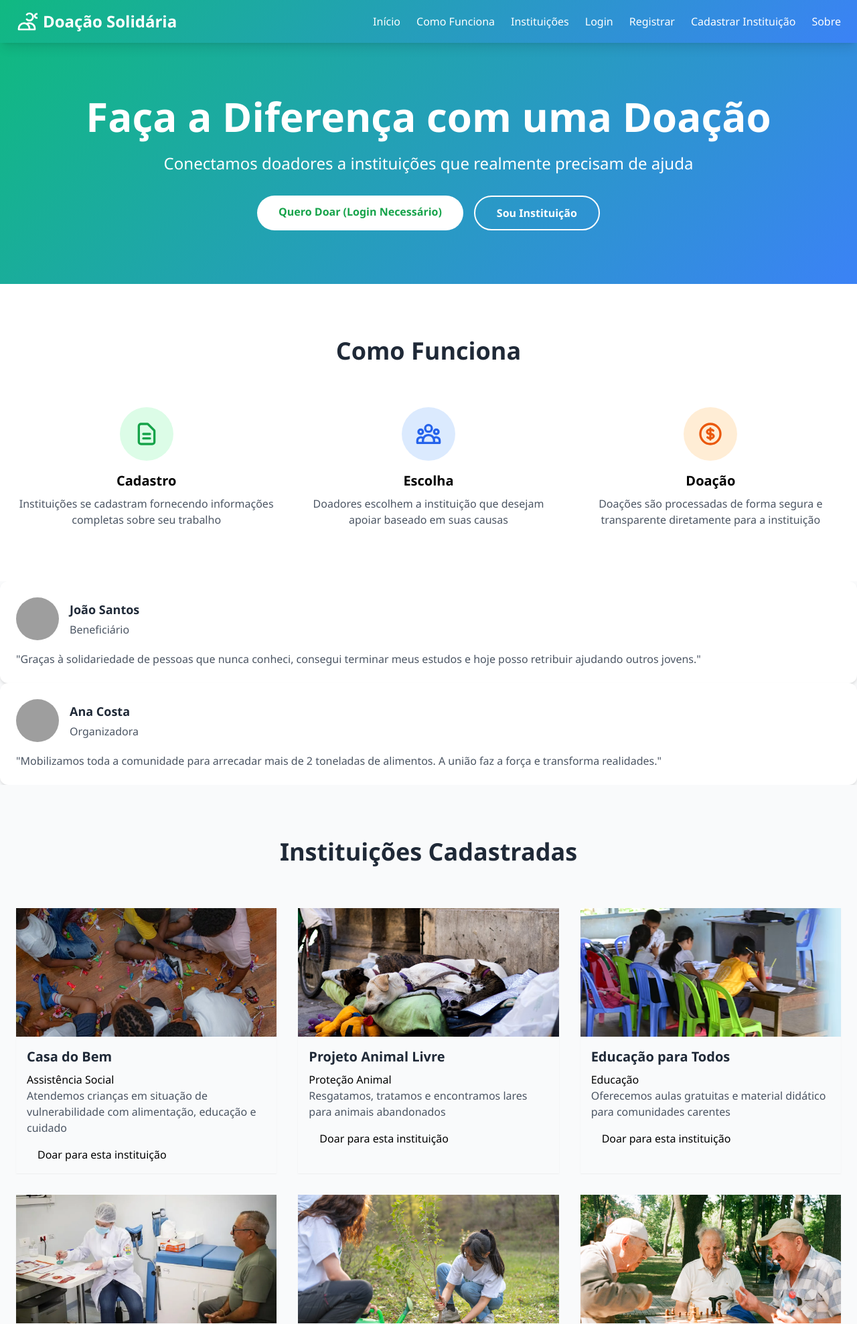
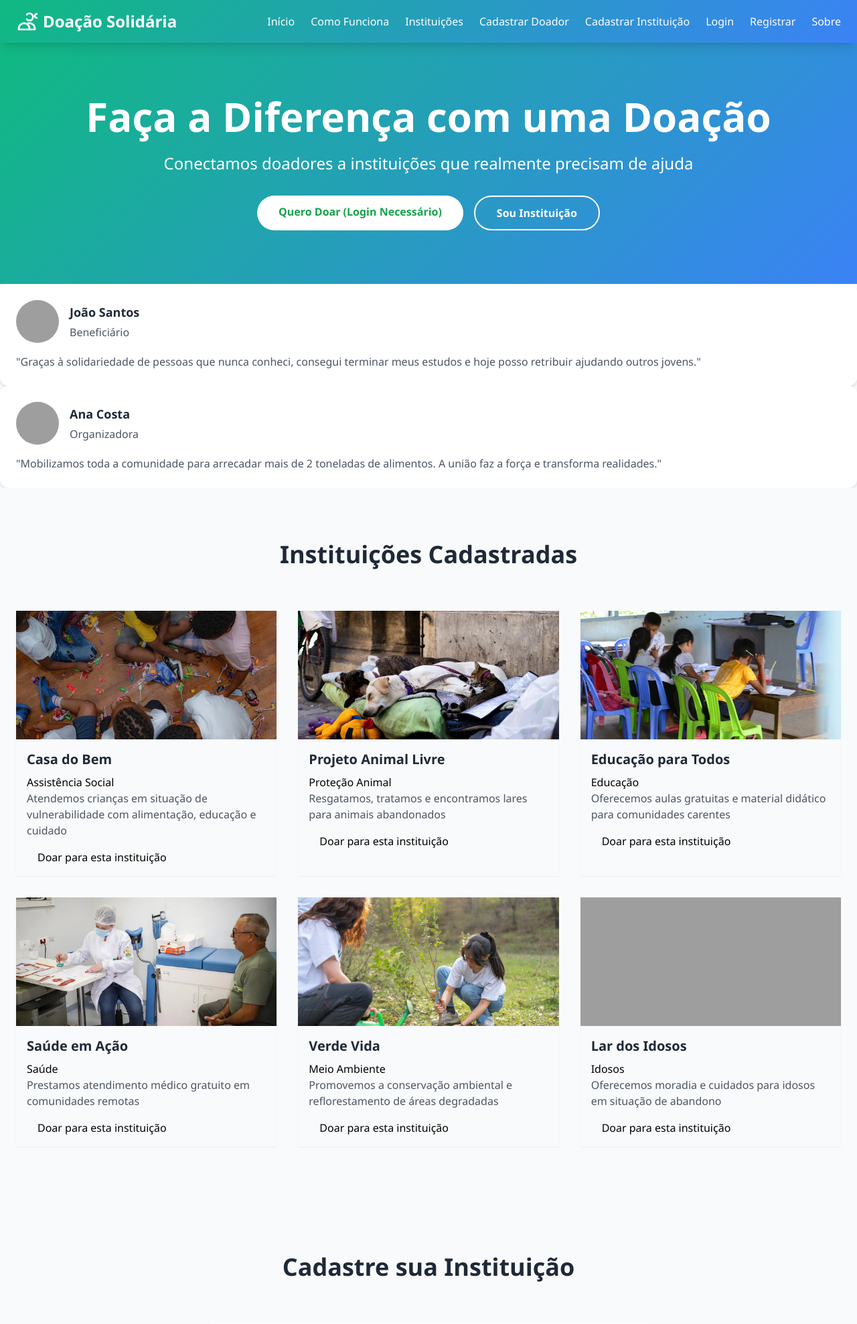
Before and after one commit to anacarolinetrajano/SolidariedadeEmA-o, a Django app: page / in a window 1280 px wide. Shown: the top 1977 px of the page at 67% size. Run offline with Django 4.2, Linux system fonts and the light colour scheme; some libraries are stand-ins or nearby versions; grey boxes are pictures that could not be loaded.

Commit message:
Arrumamos os deletes e lists e tiramos A no trabalhooooooo

```diff
--- a/paginasweb/templates/paginasweb/index.html
+++ b/paginasweb/templates/paginasweb/index.html
@@ -28,9 +28,17 @@
                     <a href="#instituicoes" class="hover:text-gray-200 transition-colors">Instituições</a>
 
                     {# --- START MODIFICATION --- #}
+                    {# Links que devem estar sempre visíveis #}
+                    <a href="{% url 'cadastrar-doador' %}" class="hover:text-gray-200 transition-colors">Cadastrar Doador</a>
+                    <a href="{% url 'cadastrar-instituicao' %}" class="hover:text-gray-200 transition-colors">Cadastrar Instituição</a>
+
                     {% if user.is_authenticated %}
                         <a href="{% url 'cadastrar-doacao' %}" class="hover:text-gray-200 transition-colors">Fazer Doação</a>
                         <a href="{% url 'minhas-doacoes' %}" class="hover:text-gray-200 transition-colors">Minhas Doações</a>
+                        <a href="{% url 'doadorList' %}" class="hover:text-gray-200 transition-colors">Meus Doadores</a>
+                        <a href="{% url 'instituicaoList' %}" class="hover:text-gray-200 transition-colors">Minhas Instituições</a>
+                        <a href="{% url 'historias-inspiradorasList' %}" class="hover:text-gray-200 transition-colors">Minhas Histórias</a>
+                        <a href="{% url 'statusList' %}" class="hover:text-gray-200 transition-colors">Meus Status</a>
                         <a href="{% url 'sair' %}" class="hover:text-gray-200 transition-colors">Sair ({{ user.username }})</a>
                     {% else %}
                         <a href="{% url 'login' %}" class="hover:text-gray-200 transition-colors">Login</a>
@@ -38,7 +46,7 @@
                     {% endif %}
                     {# --- END MODIFICATION --- #}
 
-                    <a href="#cadastrar" class="hover:text-gray-200 transition-colors">Cadastrar Instituição</a> {# This is for institutions to register #}
+                    {# Removido o link #cadastrar daqui, pois já temos o link direto para cadastrar-instituicao #}
                     <a href="{% url 'sobre' %}" class="hover:text-gray-200 transition-colors">Sobre</a>
                 </div>
             </div>
@@ -62,45 +70,10 @@
                     </a>
                 {% endif %}
                 {# --- END MODIFICATION --- #}
-                <a href="#cadastrar" class="border-2 border-white text-white px-8 py-3 rounded-full font-semibold hover:bg-white hover:text-green-600 transition-colors">
+                {# Este botão "Sou Instituição" pode ser mantido ou alterado para o link direto de cadastro de instituição #}
+                <a href="{% url 'cadastrar-instituicao' %}" class="border-2 border-white text-white px-8 py-3 rounded-full font-semibold hover:bg-white hover:text-green-600 transition-colors">
                     Sou Instituição
                 </a>
-            </div>
-        </div>
-    </section>
-
-    <!-- How it Works -->
-    <section id="como-funciona" class="py-20 bg-white">
-        <div class="container mx-auto px-6">
-            <h2 class="text-3xl md:text-4xl font-bold text-center text-gray-800 mb-16">Como Funciona</h2>
-            <div class="grid md:grid-cols-3 gap-8">
-                <div class="text-center">
-                    <div class="w-20 h-20 bg-green-100 rounded-full flex items-center justify-center mx-auto mb-4">
-                        <svg class="w-10 h-10 text-green-600" fill="none" stroke="currentColor" viewBox="0 0 24 24">
-                            <path stroke-linecap="round" stroke-linejoin="round" stroke-width="2" d="M9 12h6m-6 4h6m2 5H7a2 2 0 01-2-2V5a2 2 0 012-2h5.586a1 1 0 01.707.293l5.414 5.414a1 1 0 01.293.707V19a2 2 0 01-2 2z"></path>
-                        </svg>
-                    </div>
-                    <h3 class="text-xl font-semibold mb-2">Cadastro</h3>
-                    <p class="text-gray-600">Instituições se cadastram fornecendo informações completas sobre seu trabalho</p>
-                </div>
-                <div class="text-center">
-                    <div class="w-20 h-20 bg-blue-100 rounded-full flex items-center justify-center mx-auto mb-4">
-                        <svg class="w-10 h-10 text-blue-600" fill="none" stroke="currentColor" viewBox="0 0 24 24">
-                            <path stroke-linecap="round" stroke-linejoin="round" stroke-width="2" d="M17 20h5v-2a3 3 0 00-5.356-1.857M17 20H7m10 0v-2c0-.656-.126-1.283-.356-1.857M7 20H2v-2a3 3 0 015.356-1.857M7 20v-2c0-.656.126-1.283.356-1.857m0 0a5.002 5.002 0 019.288 0M15 7a3 3 0 11-6 0 3 3 0 016 0zm6 3a2 2 0 11-4 0 2 2 0 014 0zM7 10a2 2 0 11-4 0 2 2 0 014 0z"></path>
-                        </svg>
-                    </div>
-                    <h3 class="text-xl font-semibold mb-2">Escolha</h3>
-                    <p class="text-gray-600">Doadores escolhem a instituição que desejam apoiar baseado em suas causas</p>
-                </div>
-                <div class="text-center">
-                    <div class="w-20 h-20 bg-orange-100 rounded-full flex items-center justify-center mx-auto mb-4">
-                        <svg class="w-10 h-10 text-orange-600" fill="none" stroke="currentColor" viewBox="0 0 24 24">
-                            <path stroke-linecap="round" stroke-linejoin="round" stroke-width="2" d="M12 8c-1.657 0-3 .895-3 2s1.343 2 3 2 3 .895 3 2-1.343 2-3 2m0-8c1.11 0 2.08.402 2.599 1M12 8V7m0 1v8m0 0v1m0-1c-1.11 0-2.08-.402-2.599-1M21 12a9 9 0 11-18 0 9 9 0 0118 0z"></path>
-                        </svg>
-                    </div>
-                    <h3 class="text-xl font-semibold mb-2">Doação</h3>
-                    <p class="text-gray-600">Doações são processadas de forma segura e transparente diretamente para a instituição</p>
-                </div>
             </div>
         </div>
     </section>
@@ -147,6 +120,8 @@
 
 
     <!-- Register Institution -->
+    {# Esta seção pode ser removida se você preferir usar apenas o link no cabeçalho #}
+    {# Ou pode ser mantida como uma seção de formulário direto na página #}
     <section id="cadastrar" class="py-20 bg-gray-50">
         <div class="container mx-auto px-6">
             <h2 class="text-3xl md:text-4xl font-bold text-center text-gray-800 mb-16">Cadastre sua Instituição</h2>
@@ -213,15 +188,22 @@
                     <h4 class="font-semibold mb-4">Ações</h4>
                     <ul class="space-y-2">
                         {# --- START MODIFICATION --- #}
+                        {# Links que devem estar sempre visíveis #}
+                        <li><a href="{% url 'cadastrar-doador' %}" class="text-gray-400 hover:text-white">Cadastrar Doador</a></li>
+                        <li><a href="{% url 'cadastrar-instituicao' %}" class="text-gray-400 hover:text-white">Cadastrar Instituição</a></li>
+
                         {% if user.is_authenticated %}
                             <li><a href="{% url 'cadastrar-doacao' %}" class="text-gray-400 hover:text-white">Fazer Doação</a></li>
                             <li><a href="{% url 'minhas-doacoes' %}" class="text-gray-400 hover:text-white">Minhas Doações</a></li>
+                            <li><a href="{% url 'doadorList' %}" class="text-gray-400 hover:text-white">Meus Doadores</a></li>
+                            <li><a href="{% url 'instituicaoList' %}" class="text-gray-400 hover:text-white">Minhas Instituições</a></li>
+                            <li><a href="{% url 'historias-inspiradorasList' %}" class="text-gray-400 hover:text-white">Minhas Histórias</a></li>
+                            <li><a href="{% url 'statusList' %}" class="text-gray-400 hover:text-white">Meus Status</a></li>
                         {% else %}
-                            <li><a href="{% url 'login' %}" class="text-gray-400 hover:text-white">Fazer Doação (Login)</a></li>
+                            <li><a href="{% url 'login' %}" class="text-gray-400 hover:text-white">Login</a></li>
                             <li><a href="{% url 'registrar' %}" class="text-gray-400 hover:text-white">Registrar</a></li>
                         {% endif %}
                         {# --- END MODIFICATION --- #}
-                        <li><a href="#cadastrar" class="text-gray-400 hover:text-white">Cadastrar Instituição</a></li>
                     </ul>
                 </div>
                 <div>
@@ -300,7 +282,7 @@
               name: "Lar dos Idosos",
               cause: "Idosos",
               description: "Oferecemos moradia e cuidados para idosos em situação de abandono",
-              image: "{% static 'img/idoso.jpg' %}", // Placeholder for missing image
+              image: "{% static 'img/idoso.jpg'}", // Placeholder for missing image
               alt: "Idosos participando de atividades recreativas em centro de convivência com jardim bem cuidado"
           }
       ];
--- a/paginasweb/views.py
+++ b/paginasweb/views.py
@@ -101,9 +101,9 @@ class DoadorUpdate(SuccessMessageMixin, LoginRequiredMixin, UpdateView):
     extra_context = {'titulo' : "Editar Doador", "botao" : "Salvar Alterações"}
     success_message = "Doador atualizado com sucesso!"
 
-    def get_queryset(self):
+    def get_object(self):
         # Only allow editing of records owned by the current user
-        return super().get_queryset().filter(usuario=self.request.user)
+        return Doador.objects.get(usuario=self.request.user,pk=self.kwargs["pk"])
 
 class InstituicaoUpdate(SuccessMessageMixin, LoginRequiredMixin, UpdateView):
     template_name = 'paginasweb/form.html'
@@ -113,9 +113,9 @@ class InstituicaoUpdate(SuccessMessageMixin, LoginRequiredMixin, UpdateView):
     extra_context = {'titulo' : "Editar Instituição", "botao" : "Salvar Alterações"}
     success_message = "Instituição atualizada com sucesso!"
 
-    def get_queryset(self):
+    def get_object(self):
         # Only allow editing of records owned by the current user
-        return super().get_queryset().filter(usuario=self.request.user)
+        return Instituicao.objects.get(usuario=self.request.user,pk=self.kwargs["pk"])
 
 class StatusUpdate(SuccessMessageMixin, LoginRequiredMixin, UpdateView):
     template_name = 'paginasweb/form.html'
@@ -136,10 +136,6 @@ class DoacaoUpdate(SuccessMessageMixin, LoginRequiredMixin, UpdateView):
     extra_context = {'titulo' : "Editar Doação", "botao" : "Salvar Alterações"}
     success_message = "Doação atualizada com sucesso!"
 
-    def get_queryset(self):
-        # Only allow editing of records owned by the current user
-        return super().get_queryset().filter(usuario=self.request.user)
-
 class Historia_InspiradorasUpdate(SuccessMessageMixin, LoginRequiredMixin, UpdateView):
     model = Historia_Inspiradoras
     template_name = 'paginasweb/form.html'
@@ -147,10 +143,6 @@ class Historia_InspiradorasUpdate(SuccessMessageMixin, LoginRequiredMixin, Updat
     success_url = reverse_lazy('historias-inspiradorasList')
     extra_context = {'titulo' : "Editar História Inspiradora", "botao" : "Salvar Alterações"}
     success_message = "História Inspiradora atualizada com sucesso!"
-
-    def get_queryset(self):
-        # Only allow editing of records owned by the current user
-        return super().get_queryset().filter(usuario=self.request.user)
 
 # Views para Exclusão (Delete) - Modified to filter by current user
 class DoadorDelete(SuccessMessageMixin, LoginRequiredMixin, DeleteView):
@@ -160,13 +152,9 @@ class DoadorDelete(SuccessMessageMixin, LoginRequiredMixin, DeleteView):
     extra_context = {'titulo' : "Excluir Doador", "botao" : "Confirmar Exclusão"}
     success_message = "Doador excluído com sucesso!"
 
-    def get_queryset(self):
-        # Only allow deleting of records owned by the current user
-        return super().get_queryset().filter(usuario=self.request.user)
-
-    def form_valid(self, form):
-        messages.success(self.request, self.success_message)
-        return super().form_valid(form)
+    def get_object(self):
+        # Only allow editing of records owned by the current user
+        return Doador.objects.get(usuario=self.request.user,pk=self.kwargs["pk"])
 
 class InstituicaoDelete(SuccessMessageMixin, LoginRequiredMixin, DeleteView):
     template_name = 'paginasweb/form.html'
@@ -175,13 +163,9 @@ class InstituicaoDelete(SuccessMessageMixin, LoginRequiredMixin, DeleteView):
     extra_context = {'titulo' : "Excluir Instituição", "botao" : "Confirmar Exclusão"}
     success_message = "Instituição excluída com sucesso!"
 
-    def get_queryset(self):
-        # Only allow deleting of records owned by the current user
-        return super().get_queryset().filter(usuario=self.request.user)
-
-    def form_valid(self, form):
-        messages.success(self.request, self.success_message)
-        return super().form_valid(form)
+    def get_object(self):
+        # Only allow editing of records owned by the current user
+        return Instituicao.objects.get(usuario=self.request.user,pk=self.kwargs["pk"])
 
 class StatusDelete(SuccessMessageMixin, LoginRequiredMixin, DeleteView):
     template_name = 'paginasweb/form.html'
@@ -190,13 +174,10 @@ class StatusDelete(SuccessMessageMixin, LoginRequiredMixin, DeleteView):
     extra_context = {'titulo' : "Excluir Status", "botao" : "Confirmar Exclusão"}
     success_message = "Status excluído com sucesso!"
 
-    # If Status also has a 'usuario' field, add get_queryset here too:
-    # def get_queryset(self):
-    #     return super().get_queryset().filter(usuario=self.request.user)
+    def get_object(self):
+        # Only allow editing of records owned by the current user
+        return Status.objects.get(usuario=self.request.user,pk=self.kwargs["pk"])
 
-    def form_valid(self, form):
-        messages.success(self.request, self.success_message)
-        return super().form_valid(form)
 
 class DoacaoDelete(SuccessMessageMixin, LoginRequiredMixin, DeleteView):
     template_name = 'paginasweb/form.html'
@@ -205,13 +186,9 @@ class DoacaoDelete(SuccessMessageMixin, LoginRequiredMixin, DeleteView):
     extra_context = {'titulo' : "Excluir Doação", "botao" : "Confirmar Exclusão"}
     success_message = "Doação excluída com sucesso!"
 
-    def get_queryset(self):
-        # Only allow deleting of records owned by the current user
-        return super().get_queryset().filter(usuario=self.request.user)
-
-    def form_valid(self, form):
-        messages.success(self.request, self.success_message)
-        return super().form_valid(form)
+    def get_object(self):
+        # Only allow editing of records owned by the current user
+        return Doacao.objects.get(usuario=self.request.user,pk=self.kwargs["pk"])
 
 class Historia_InspiradorasDelete(SuccessMessageMixin, LoginRequiredMixin, DeleteView):
     model = Historia_Inspiradoras
@@ -220,23 +197,19 @@ class Historia_InspiradorasDelete(SuccessMessageMixin, LoginRequiredMixin, Delet
     extra_context = {'titulo' : "Excluir História Inspiradora", "botao" : "Confirmar Exclusão"}
     success_message = "História Inspiradora excluída com sucesso!"
 
-    def get_queryset(self):
-        # Only allow deleting of records owned by the current user
-        return super().get_queryset().filter(usuario=self.request.user)
-
-    def form_valid(self, form):
-        messages.success(self.request, self.success_message)
-        return super().form_valid(form)
+    def get_object(self):
+        # Only allow editing of records owned by the current user
+        return Historia_Inspiradoras.objects.get(usuario=self.request.user,pk=self.kwargs["pk"])
 
 # Views para Listagem (List) - Modified to filter by current user
 class DoadorList(LoginRequiredMixin, ListView):
-    template_name = 'paginasweb/doadorList.html' # Corrected template path if it was 'lista/doadorList.html'
-    model = Doador
-    context_object_name = 'doadores'
+        template_name = 'paginasweb/doadorList.html'
+        model = Doador
+        context_object_name = 'doadores'
 
-    def get_queryset(self):
-        # Only list records owned by the current user
-        return self.model.objects.filter(usuario=self.request.user)
+        def get_queryset(self):
+            # Lista apenas registros do usuário atual
+            return Doador.objects.filter(usuario=self.request.user)
 
 class InstituicaoList(LoginRequiredMixin, ListView):
     template_name = 'paginasweb/instituicaoList.html' # Corrected template path
@@ -245,7 +218,7 @@ class InstituicaoList(LoginRequiredMixin, ListView):
 
     def get_queryset(self):
         # Only list records owned by the current user
-        return self.model.objects.filter(usuario=self.request.user)
+        return Instituicao.objects.filter(usuario=self.request.user)
 
 class DoacaoList(LoginRequiredMixin, ListView):
     template_name = 'paginasweb/doacaoList.html' # Corrected template path
@@ -254,7 +227,7 @@ class DoacaoList(LoginRequiredMixin, ListView):
 
     def get_queryset(self):
         # Only list records owned by the current user
-        return self.model.objects.filter(usuario=self.request.user)
+        return Doacao.objects.filter(usuario=self.request.user)
 
 class Historia_InspiradorasList(LoginRequiredMixin, ListView):
     template_name = 'paginasweb/historias_inspiradorasList.html' # Corrected template path
@@ -263,7 +236,7 @@ class Historia_InspiradorasList(LoginRequiredMixin, ListView):
 
     def get_queryset(self):
         # Only list records owned by the current user
-        return self.model.objects.filter(usuario=self.request.user)
+        return Historia_Inspiradoras.objects.filter(usuario=self.request.user)
 
 class StatusList(LoginRequiredMixin, ListView):
     template_name = 'paginasweb/statusList.html' # Corrected template path
```
